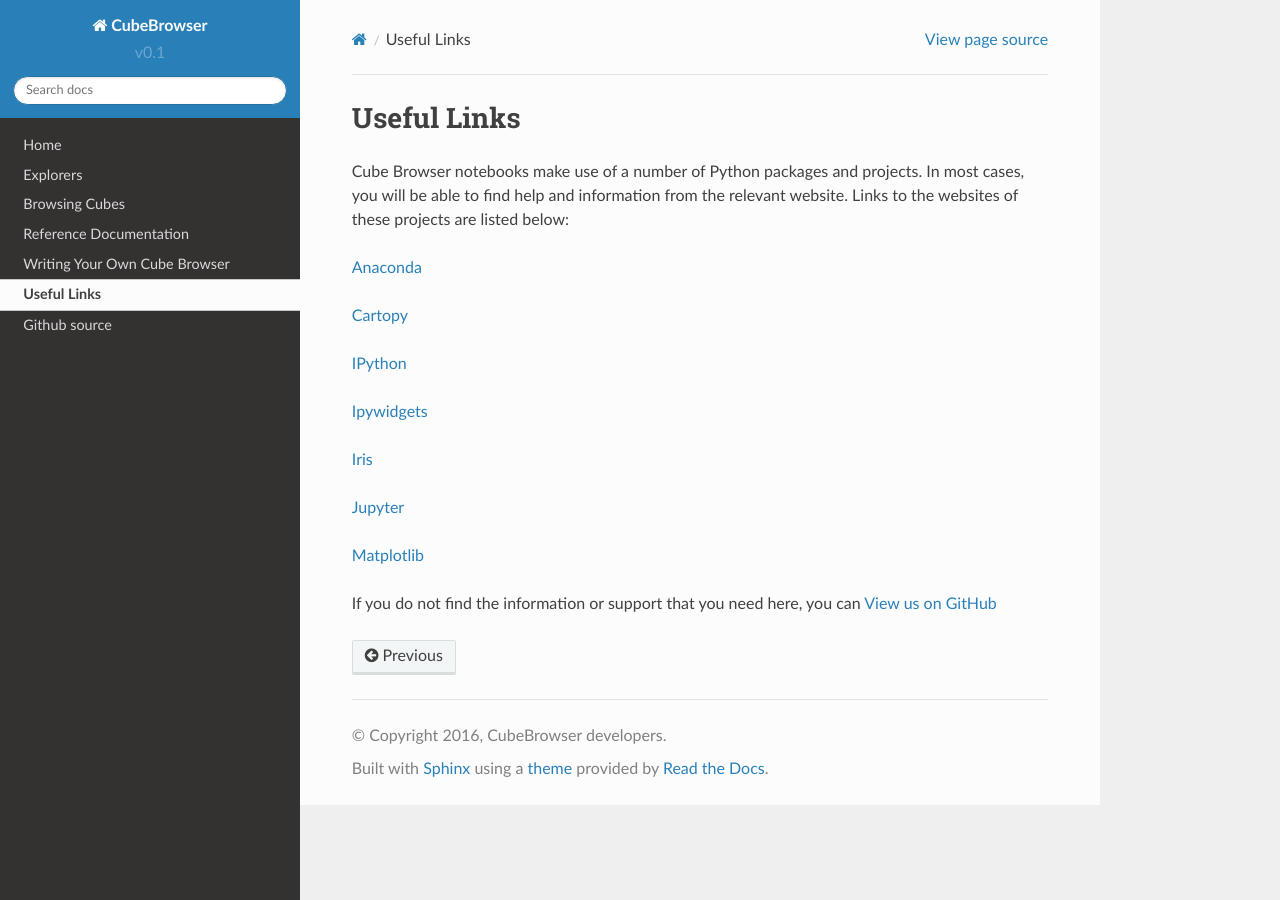
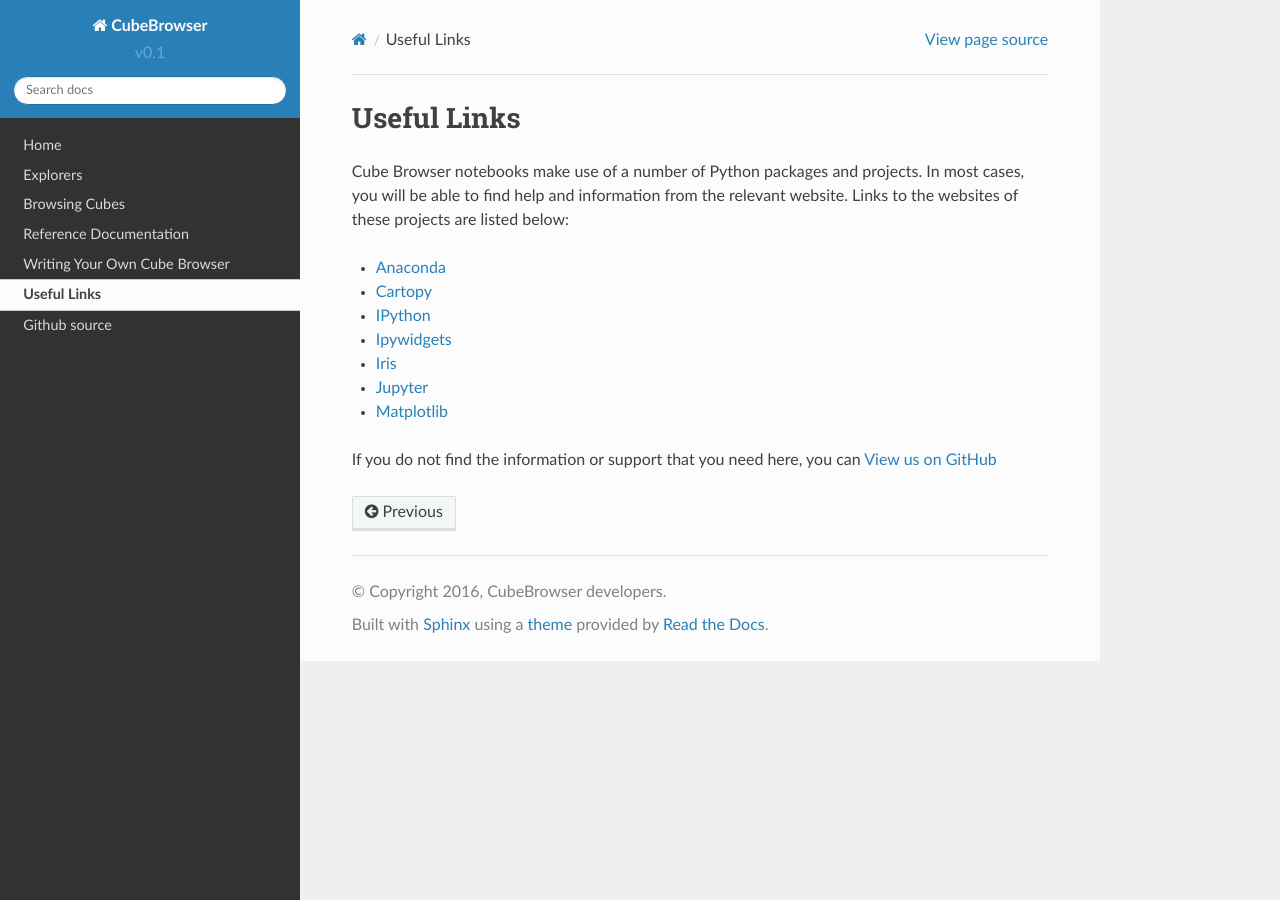
Before and after one commit to SciTools/cube_browser, a Sphinx documentation site: the page built from doc/help.rst, in a window 1280 px wide. Built offline with Sphinx 7.4.7 and the Read the Docs theme 2.0.0, drawn with Linux system fonts in a browser that asks for light colours.

Commit message:
links in a proper list now

```diff
--- a/doc/help.rst
+++ b/doc/help.rst
@@ -5,18 +5,12 @@
 In most cases, you will be able to find help and information from the relevant website.
 Links to the websites of these projects are listed below:
 
-`Anaconda <https://anaconda.org/>`_
-
-`Cartopy <http://scitools.org.uk/cartopy/docs/latest/index.html>`_
-
-`IPython <http://scipy-ipython.readthedocs.io/en/latest/>`_
-
-`Ipywidgets <http://ipywidgets.readthedocs.io/en/latest/>`_
-
-`Iris <http://scitools.org.uk/iris/docs/latest/index.html>`_
-
-`Jupyter <http://jupyter.org/>`_
-
-`Matplotlib <http://matplotlib.org/>`_
+-  `Anaconda <https://anaconda.org/>`_
+-  `Cartopy <http://scitools.org.uk/cartopy/docs/latest/index.html>`_
+-  `IPython <http://scipy-ipython.readthedocs.io/en/latest/>`_
+-  `Ipywidgets <http://ipywidgets.readthedocs.io/en/latest/>`_
+-  `Iris <http://scitools.org.uk/iris/docs/latest/index.html>`_
+-  `Jupyter <http://jupyter.org/>`_
+-  `Matplotlib <http://matplotlib.org/>`_
 
 If you do not find the information or support that you need here, you can `View us on GitHub <https://github.com/SciTools/cube_browser>`_
```
